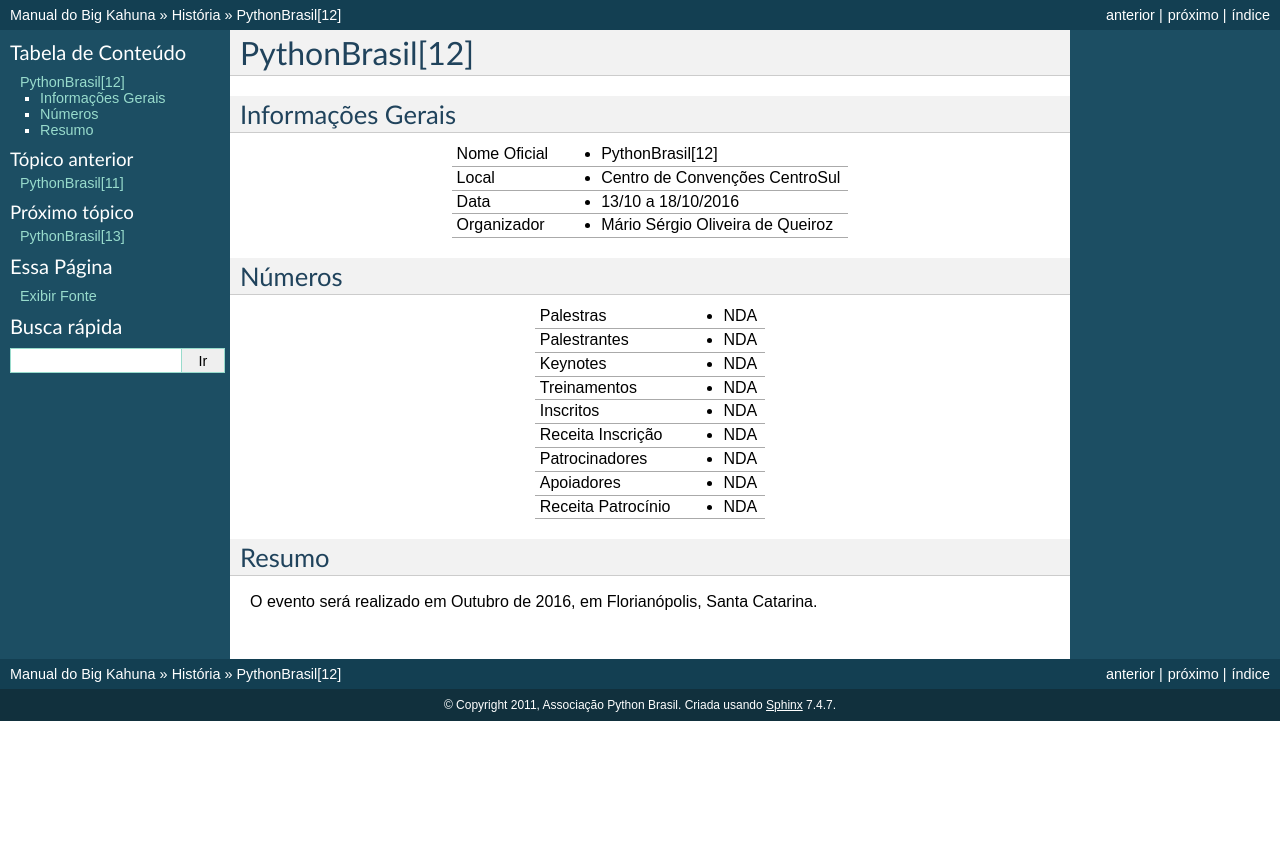
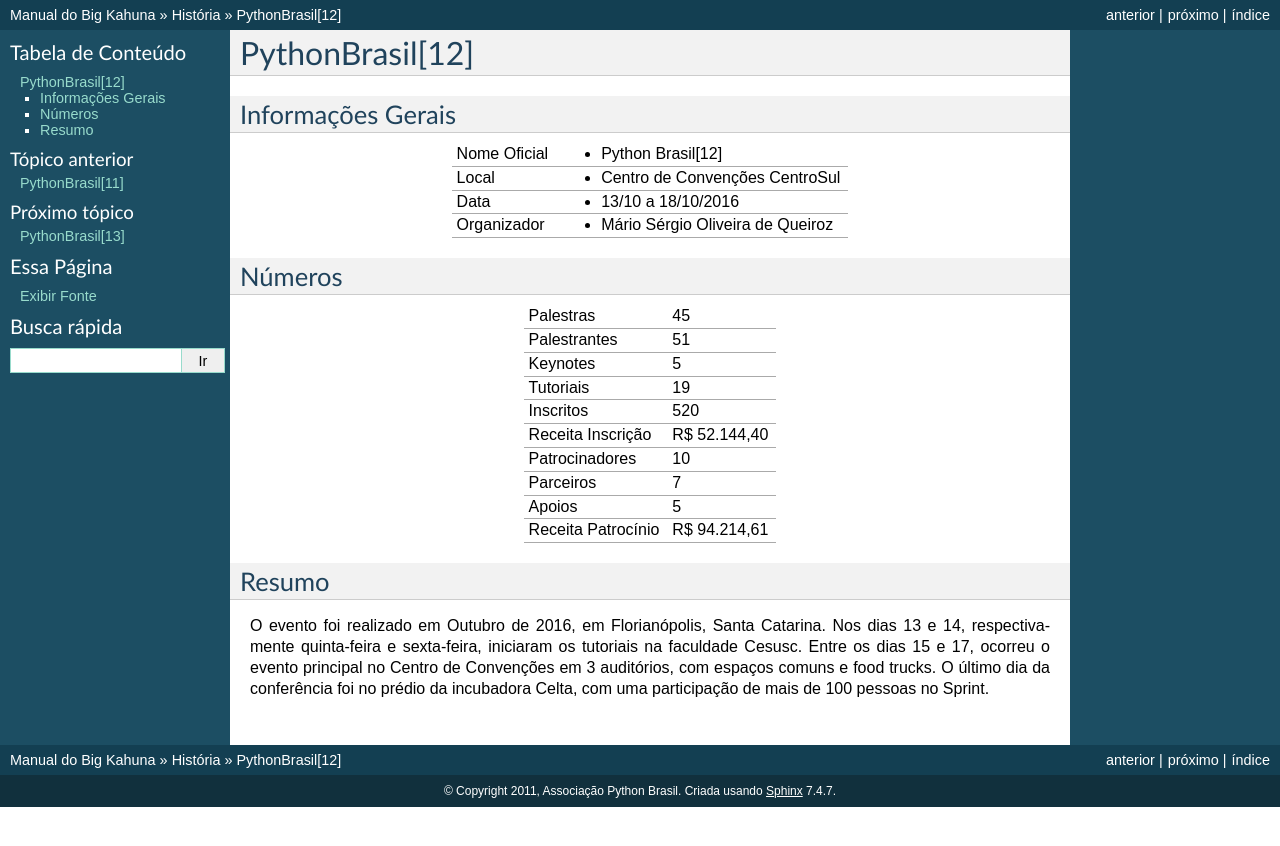
Before and after one commit to pythonbrasil/manual, a Sphinx documentation site: the page built from source/historia/pythonbrasil12.txt, in a window 1280 px wide. Shown: the top 846 px of the page. Built offline with Sphinx 7.4.7, drawn with Linux system fonts in a browser that asks for light colours.

Commit message:
Atualizados dados gerais e resumo da pybr12

```diff
--- a/source/historia/pythonbrasil12.txt
+++ b/source/historia/pythonbrasil12.txt
@@ -5,7 +5,7 @@
 ---------------------
 
 +----------------------+------------------------------------------+
-| Nome Oficial         | * PythonBrasil[12]                       |
+| Nome Oficial         | * Python Brasil[12]                      |
 +----------------------+------------------------------------------+
 | Local                | * Centro de Convenções CentroSul         |
 +----------------------+------------------------------------------+
@@ -18,27 +18,32 @@
 ---------------------
 
 +----------------------+-----------------------+
-| Palestras            | * NDA                 |
+| Palestras            | 45                    |
 +----------------------+-----------------------+
-| Palestrantes         | * NDA                 |
+| Palestrantes         | 51                    |
 +----------------------+-----------------------+
-| Keynotes             | * NDA                 |
+| Keynotes             | 5                     |
 +----------------------+-----------------------+
-| Treinamentos         | * NDA                 |
+| Tutoriais            | 19                    |
 +----------------------+-----------------------+
-| Inscritos            | * NDA                 |
+| Inscritos            | 520                   |
 +----------------------+-----------------------+
-| Receita Inscrição    | * NDA                 |
+| Receita Inscrição    | R$ 52.144,40          |
 +----------------------+-----------------------+
-| Patrocinadores       | * NDA                 |
+| Patrocinadores       | 10                    |
 +----------------------+-----------------------+
-| Apoiadores           | * NDA                 |
+| Parceiros            | 7                     |
 +----------------------+-----------------------+
-| Receita Patrocínio   | * NDA                 |
+| Apoios               | 5                     |
++----------------------+-----------------------+
+| Receita Patrocínio   | R$ 94.214,61          |
 +----------------------+-----------------------+
 
 
 Resumo
 ---------
 
-O evento será realizado em Outubro de 2016, em Florianópolis, Santa Catarina.
+O evento foi realizado em Outubro de 2016, em Florianópolis, Santa Catarina.
+Nos dias 13 e 14, respectivamente quinta-feira e sexta-feira, iniciaram os tutoriais na faculdade Cesusc.
+Entre os dias 15 e 17, ocorreu o evento principal no Centro de Convenções em 3 auditórios, com espaços comuns e food trucks.
+O último dia da conferência foi no prédio da incubadora Celta, com uma participação de mais de 100 pessoas no Sprint.
```
